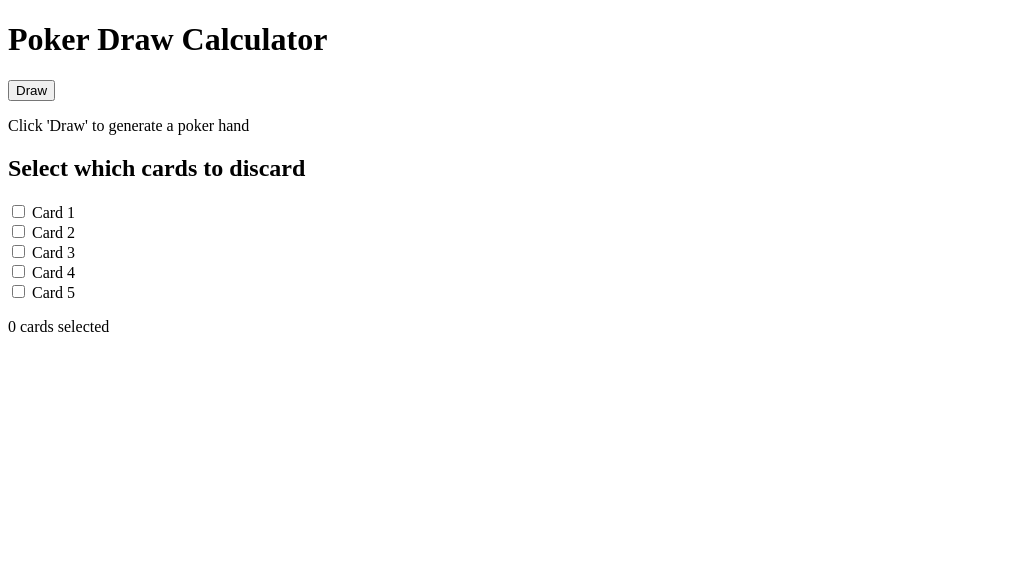
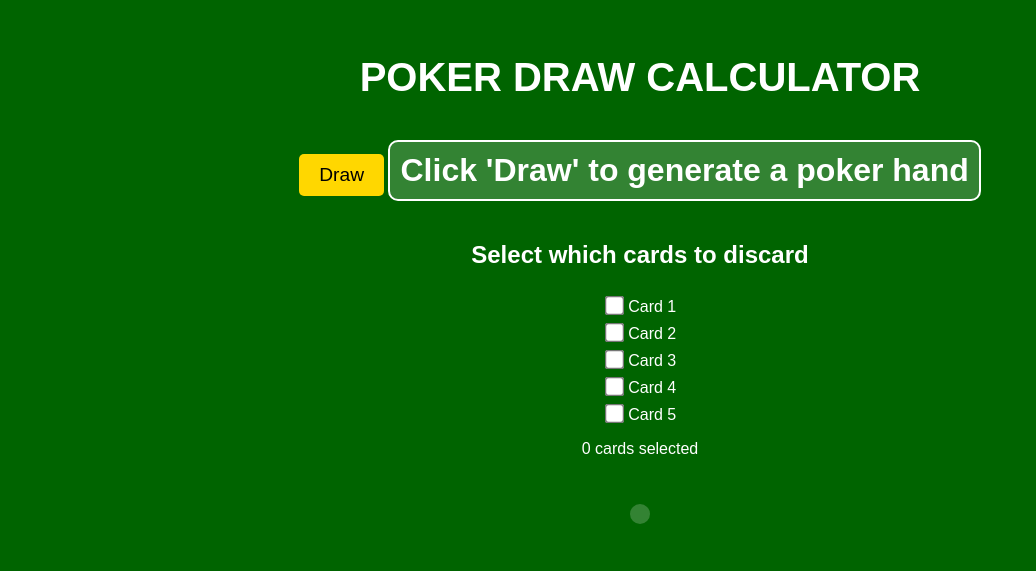
Before and after one commit to mgeilinger/poker-hand-evaluator, a Flask app: page / in a window 1280 px wide. Shown: the top 571 px of the page, without its empty margins (0-1036 px from the left). Run offline with Flask 3, Linux system fonts and the light colour scheme.

Commit message:
Added styling
I've added styling to the web app

```diff
--- /dev/null
+++ b/static/css/style.css
@@ -0,0 +1,77 @@
+body {
+    font-family: Arial, sans-serif;
+    background-color: #006400;
+    color: white;
+    text-align: center;
+    padding: 20px;
+}
+
+h1 {
+    font-size: 2.5em;
+    margin-bottom: 20px;
+    text-transform: uppercase;
+}
+
+#drawButton {
+    background-color: gold;
+    color: black;
+    border: none;
+    padding: 10px 20px;
+    font-size: 1.2em;
+    cursor: pointer;
+    border-radius: 5px;
+    transition: background 0.3s;
+}
+
+#drawButton:hover {
+    background-color: #ffcc00;
+}
+
+#poker-hand {
+    font-size: 2em;
+    font-weight: bold;
+    margin: 20px 0;
+    padding: 10px;
+    border: 2px solid white;
+    display: inline-block;
+    background-color: rgba(255, 255, 255, 0.2);
+    border-radius: 10px;
+}
+
+.checkboxes {
+    display: flex;
+    justify-content: center;
+    gap: 15px;
+    margin-top: 20px;
+}
+
+.checkboxes label {
+    display: flex;
+    flex-direction: column;
+    align-items: center;
+    font-size: 1.2em;
+    background: rgba(255, 255, 255, 0.2);
+    padding: 10px;
+    border-radius: 5px;
+    cursor: pointer;
+    transition: background 0.3s;
+}
+
+.checkboxes label:hover {
+    background: rgba(255, 255, 255, 0.4);
+}
+
+input[type="checkbox"] {
+    margin-top: 10px;
+    transform: scale(1.5);
+}
+
+#probability-display {
+    font-size: 1.5em;
+    font-weight: bold;
+    margin-top: 30px;
+    padding: 10px;
+    background-color: rgba(255, 255, 255, 0.2);
+    display: inline-block;
+    border-radius: 10px;
+}
--- a/templates/index.html
+++ b/templates/index.html
@@ -4,6 +4,7 @@
     <meta charset="UTF-8">
     <meta name="viewport" content="width=device-width, initial-scale=1.0">
     <script src="{{ url_for('static', filename='js/script.js') }}"></script> <!-- Ensure correct JS file path -->
+    <link rel="stylesheet" href="{{ url_for('static', filename='css/style.css') }}">
     <title>Poker Draw Calculator</title>
 </head>
 <body>
```
